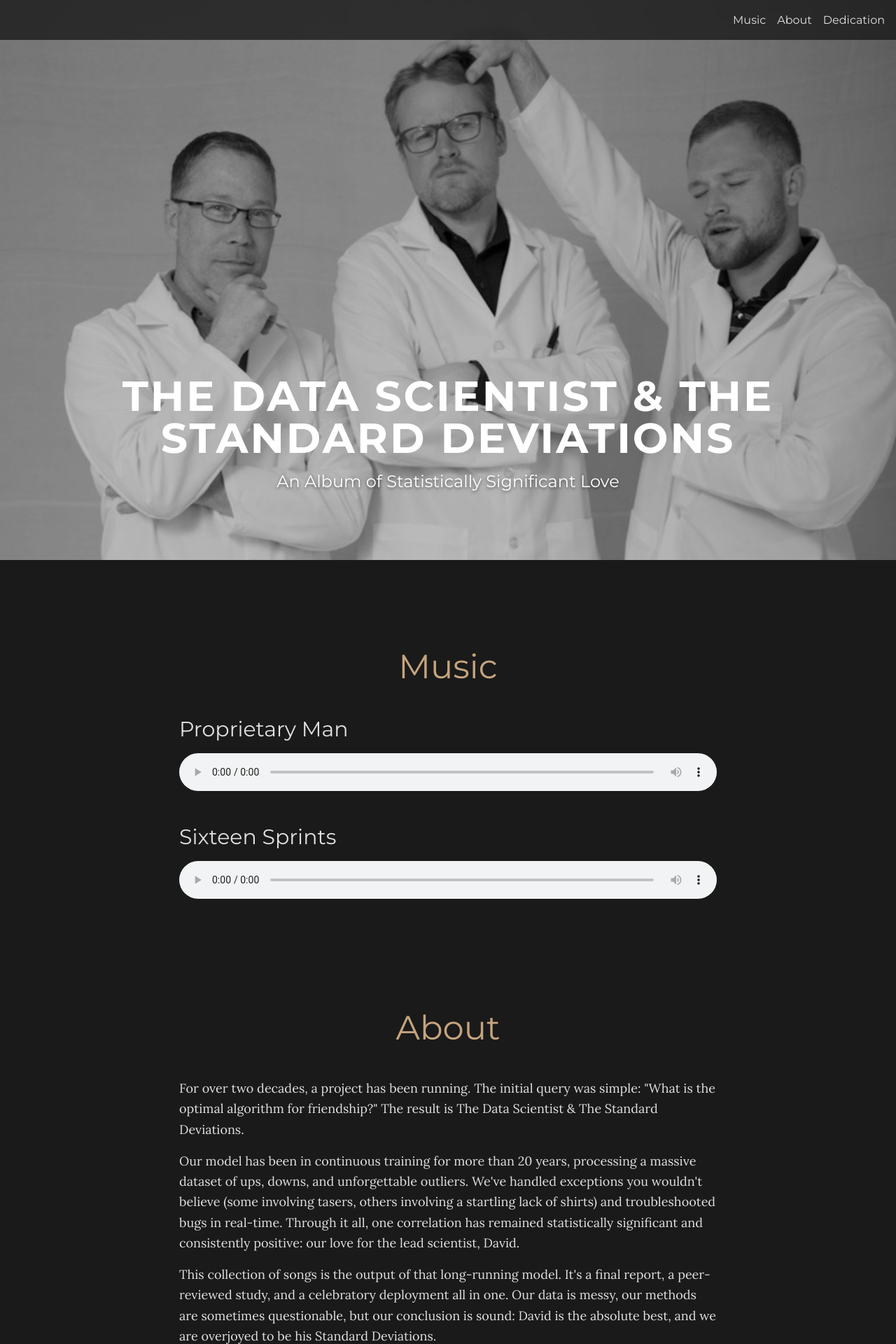
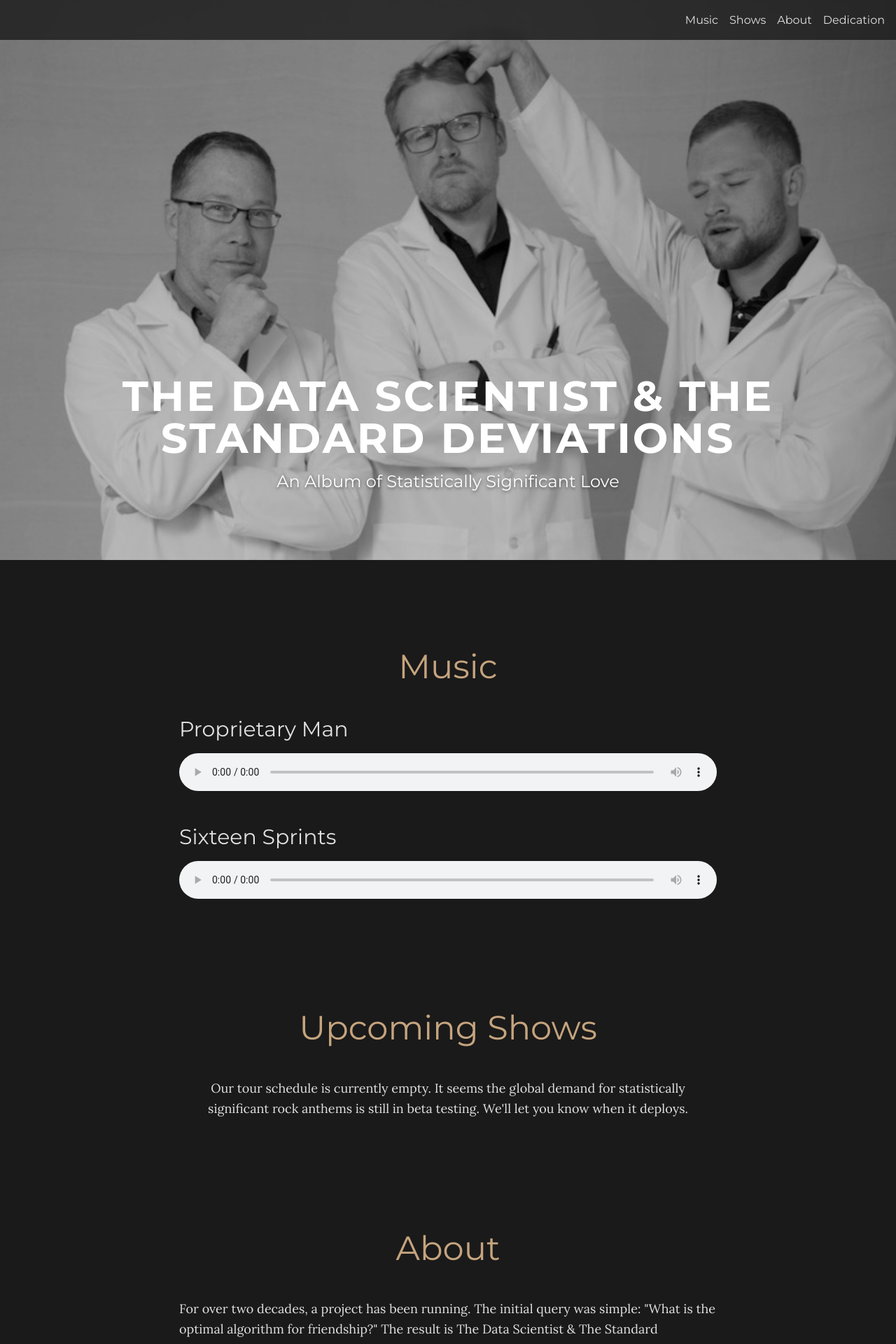
Before and after one commit to ParcelScott/ProprietaryMan, a React (Vite) app: page / in a window 1280 px wide. Shown: the top 1920 px of the page at 70% size. Built offline with nearby package versions, Linux system fonts and the light colour scheme.

Commit message:
feat: Add Shows section

```diff
--- a/src/App.jsx
+++ b/src/App.jsx
@@ -13,6 +13,7 @@ const Nav = () => {
       <div className="container mx-auto flex justify-end items-center">
         <div className="space-x-4">
           <button onClick={() => scrollToSection('music')} className="font-heading hover:text-primary transition-colors">Music</button>
+          <button onClick={() => scrollToSection('shows')} className="font-heading hover:text-primary transition-colors">Shows</button>
           <button onClick={() => scrollToSection('about')} className="font-heading hover:text-primary transition-colors">About</button>
           <button onClick={() => scrollToSection('dedication')} className="font-heading hover:text-primary transition-colors">Dedication</button>
         </div>
@@ -79,6 +80,13 @@ function App() {
           </div>
         </section>
 
+        <section id="shows" className="mb-24 pt-16">
+          <h2 className="text-3xl md:text-5xl font-heading text-center mb-12 text-primary">Upcoming Shows</h2>
+          <div className="max-w-3xl mx-auto text-center leading-relaxed text-lg">
+            <p>Our tour schedule is currently empty. It seems the global demand for statistically significant rock anthems is still in beta testing. We'll let you know when it deploys.</p>
+          </div>
+        </section>
+
         <section id="about" className="mb-24 pt-16">
           <h2 className="text-3xl md:text-5xl font-heading text-center mb-12 text-primary">About</h2>
           <div className="max-w-3xl mx-auto leading-relaxed text-lg space-y-4">
```
